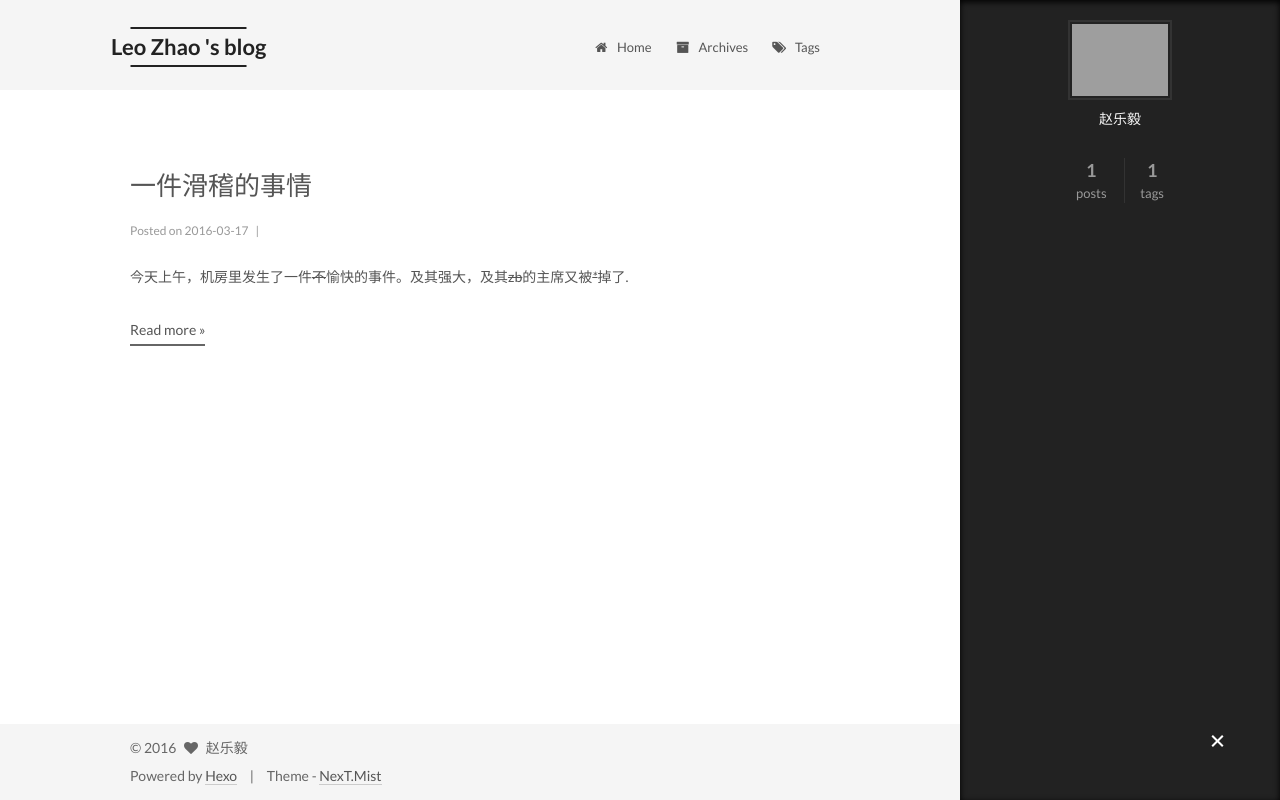
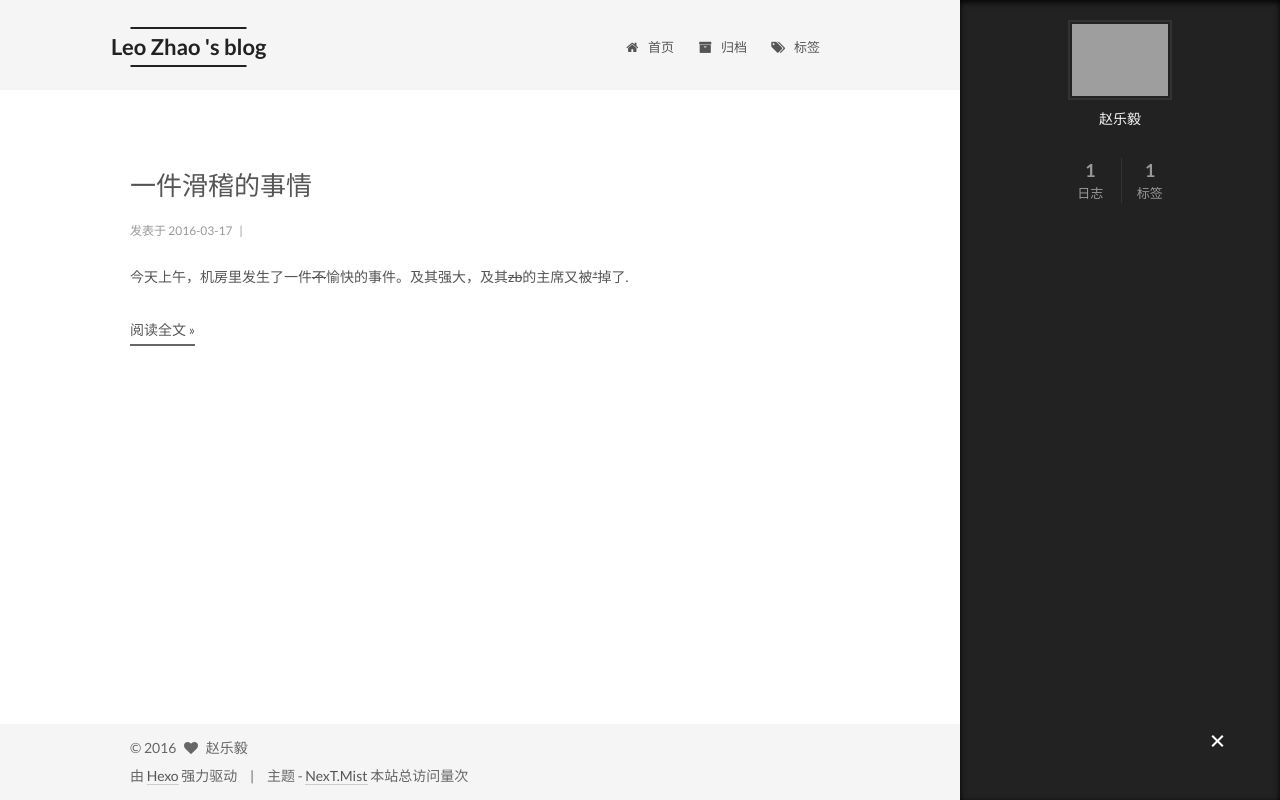
Before and after one commit to leozhao2333/zhaoleyi.github.io, a plain HTML site: page index.html in a window 1280 px wide. Both pictures are taken after a click on the element 1217 px from the left and 742 px from the top of the page. Drawn offline with Linux system fonts and the light colour scheme; some packages are replaced by stand-ins of ours; grey boxes are pictures that could not be loaded; a script that the page names is missing.

Commit message:
Site updated: 2016-03-17 12:42:53

```diff
--- a/css/main.css
+++ b/css/main.css
@@ -1511,7 +1511,7 @@ pre .javascript .function {
   width: 4px;
   height: 4px;
   border-radius: 50%;
-  background: #a8ff5e;
+  background: #ff5304;
 }
 .links-of-blogroll {
   font-size: 13px;
--- a/index.html
+++ b/index.html
@@ -78,7 +78,7 @@
     motion: true,
     duoshuo: {
       userId: 0,
-      author: 'Author'
+      author: '博主'
     }
   };
 </script>
@@ -143,7 +143,7 @@
 
               <i class="menu-item-icon fa fa-home fa-fw"></i> <br />
 
-            Home
+            首页
           </a>
         </li>
 
@@ -153,7 +153,7 @@
 
               <i class="menu-item-icon fa fa-archive fa-fw"></i> <br />
 
-            Archives
+            归档
           </a>
         </li>
 
@@ -163,7 +163,7 @@
 
               <i class="menu-item-icon fa fa-tags fa-fw"></i> <br />
 
-            Tags
+            标签
           </a>
         </li>
 
@@ -219,7 +219,7 @@
             <span class="post-meta-item-icon">
               <i class="fa fa-calendar-o"></i>
             </span>
-            <span class="post-meta-item-text">Posted on</span>
+            <span class="post-meta-item-text">发表于</span>
             <time itemprop="dateCreated" datetime="2016-03-17T11:12:48+08:00" content="2016-03-17">
               2016-03-17
             </time>
@@ -258,7 +258,7 @@
           <p>今天上午，机房里发生了一件<del>不</del>愉快的事件。及其强大，及其<del>zb</del>的主席又被<del><em>*</em></del>掉了.<br>
           <div class="post-more-link text-center">
             <a class="btn" href="/2016/03/17/一件滑稽的事情/#more" rel="contents">
-              Read more &raquo;
+              阅读全文 &raquo;
             </a>
           </div>
 
@@ -325,7 +325,7 @@
           <div class="site-state-item site-state-posts">
             <a href="/archives">
               <span class="site-state-item-count">1</span>
-              <span class="site-state-item-name">posts</span>
+              <span class="site-state-item-name">日志</span>
             </a>
           </div>
 
@@ -335,7 +335,7 @@
             <div class="site-state-item site-state-tags">
               <a href="/tags">
                 <span class="site-state-item-count">1</span>
-                <span class="site-state-item-name">tags</span>
+                <span class="site-state-item-name">标签</span>
               </a>
             </div>
 
@@ -370,7 +370,9 @@
 
     <footer id="footer" class="footer">
       <div class="footer-inner">
-        <div class="copyright" >
+        <script async src="https://dn-lbstatics.qbox.me/busuanzi/2.3/busuanzi.pure.mini.js">
+</script>
+<div class="copyright" >
 
   &copy;
   <span itemprop="copyrightYear">2016</span>
@@ -381,15 +383,19 @@
 </div>
 
 <div class="powered-by">
-  Powered by <a class="theme-link" href="http://hexo.io">Hexo</a>
+  由 <a class="theme-link" href="http://hexo.io">Hexo</a> 强力驱动
 </div>
 
 <div class="theme-info">
-  Theme -
+  主题 -
   <a class="theme-link" href="https://github.com/iissnan/hexo-theme-next">
     NexT.Mist
   </a>
 </div>
+
+<span id="busuanzi_container_site_pv">
+    本站总访问量<span id="busuanzi_value_site_pv"></span>次
+</span>
 
 
 
```
Also changed, not shown: 2016/03/17/一件滑稽的事情/index.html (+19 -13 lines), archives/2016/03/index.html (+17 -11 lines), archives/2016/index.html (+17 -11 lines), archives/index.html (+17 -11 lines), tags/funny/index.html (+17 -11 lines).
